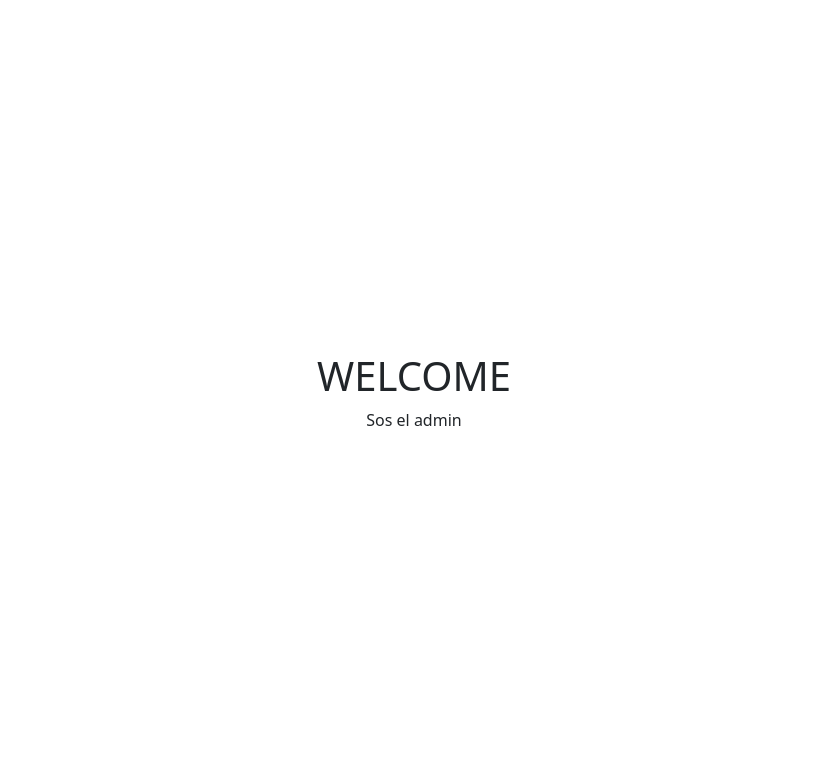
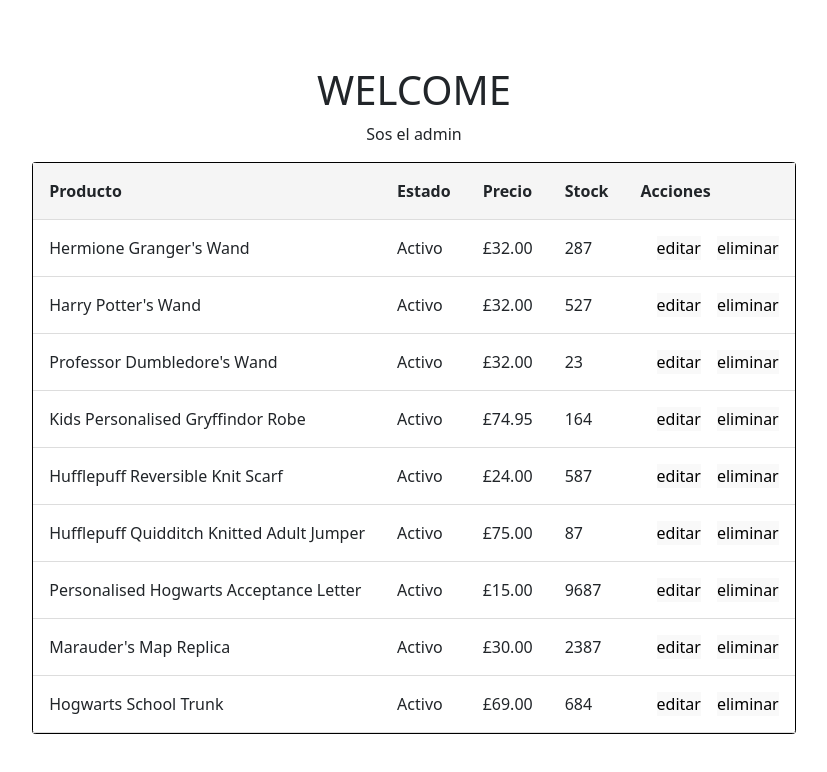
Before and after one commit to diegoleteliers10/wizarding_wares, a React (Vite) app in the folder Client/: page /admin in a window 1280 px wide. Shown: the top 772 px of the page, without its empty margins (226-1053 px from the left). Built offline with nearby package versions, Linux system fonts and the light colour scheme.

Commit message:
Product List

```diff
--- /dev/null
+++ b/Client/src/components/Admin/Products/ProductList/ProductList.css
@@ -0,0 +1,32 @@
+.product-list table {
+    width: 100%;
+    border-collapse: collapse;
+  }
+  .product-list{
+    border:0.1em solid black;
+    border-radius: 0.2em;
+  }
+  .product-list thead{
+    border-bottom: 1px solid #ddd;
+    background-color: #f5f5f5;
+
+  }
+
+  .product-list td {
+    padding: 1em;
+    text-align: left;
+    border-bottom: 1px solid #ddd;
+  }
+  .product-list th{
+    padding: 1em;
+    text-align: left;
+  }
+  .product-list tbody tr:hover {
+    background-color: #f5f5f5;
+  }
+  .product-list button{
+    --space-x-reverse: 0;
+    margin-right: calc(1rem*var(--space-x-reverse));
+    margin-left: calc(1rem*(1 - var(--space-x-reverse)));
+    color: black;
+  }
--- /dev/null
+++ b/Client/src/components/Admin/Products/ProductList/ProductList.jsx
@@ -0,0 +1,43 @@
+import data from '../../../../assets/data.json'
+import { Link } from 'react-router-dom'
+import './ProductList.css'
+
+const ProductList = () => {
+
+  return (
+    <div className="product-list">
+      <table >
+        <thead>
+          <tr>
+            <th>Producto</th>
+            <th>Estado</th>
+            <th>Precio</th>
+            {/* <th>Categoria</th> */}
+            <th>Stock</th>
+            <th>Acciones</th>
+          </tr>
+        </thead>
+        <tbody>
+          {data.map((product) => (
+            <tr key={product.id}>
+                <td>{product.name}</td>
+                <td>{product.isActive === true ? 'Activo' : 'Inhabilitado'}</td>
+                <td>{product.price}</td>
+                {/* <td>{product.category}</td> */}
+                <td>{product.stock}</td>
+                <td>
+                    <Link to='/editProduct'>
+                    <button> editar </button>
+                    </Link>
+                    <button>eliminar</button>
+                </td>
+
+            </tr>
+          ))}
+        </tbody>
+      </table>
+    </div>
+  );
+};
+
+export default ProductList;
--- a/Client/src/views/Admin/Admin.jsx
+++ b/Client/src/views/Admin/Admin.jsx
@@ -1,9 +1,12 @@
+import ProductList from "../../components/Admin/Products/ProductList/ProductList";
+
 
 const Admin = () => {
     return(
         <div>
              <h1>WELCOME</h1>
              <p>Sos el admin</p>
+             <ProductList/>
         </div>
     )
 }
```
